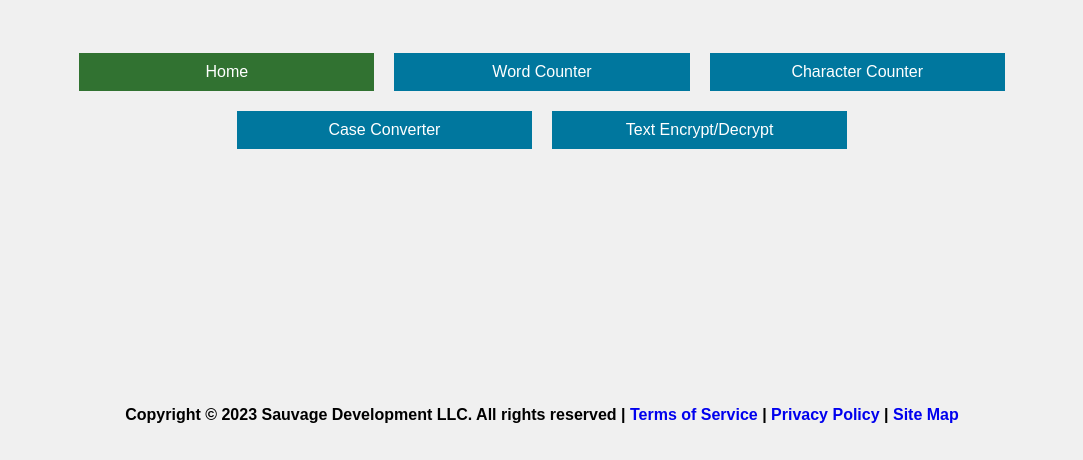
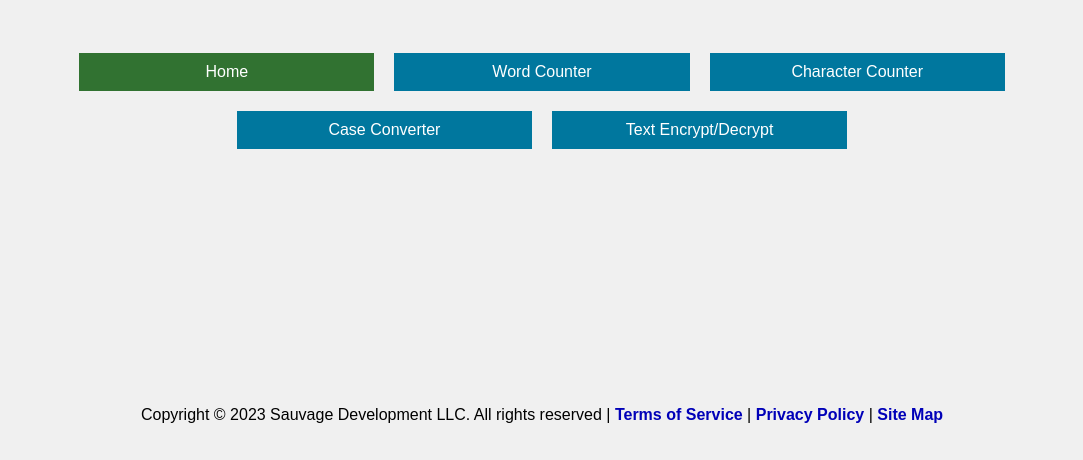
Before and after one commit to cegielkowski/everydaywebtools, a website: page src/index.html in a window 1280 px wide. Shown: the part 340-800 px from the top of the page, without its empty margins (98-1181 px from the left). Drawn offline with nearby package versions, Linux system fonts and the light colour scheme; files that its build step writes are made by us from their sources.

Commit message:
chore: accessibility

```diff
--- a/src/css/styles.css
+++ b/src/css/styles.css
@@ -14,10 +14,14 @@ body {
 footer {
   padding: 20px 0;
   text-align: center;
-  font-weight: bold;
   display: flex;
   flex-direction: column;
   align-items: center;
+}
+
+footer a {
+  font-weight: bold;
+  color: #0000B8;
 }
 
 a {
```
Also changed, not shown: dist/case-converter/index.html, dist/character-counter/index.html, dist/css/styles.css, dist/encrypt-decrypt/index.html, dist/index.html, dist/privacy-policy/index.html, dist/sitemap.xml, dist/terms-of-service/index.html, dist/word-counter/index.html.
